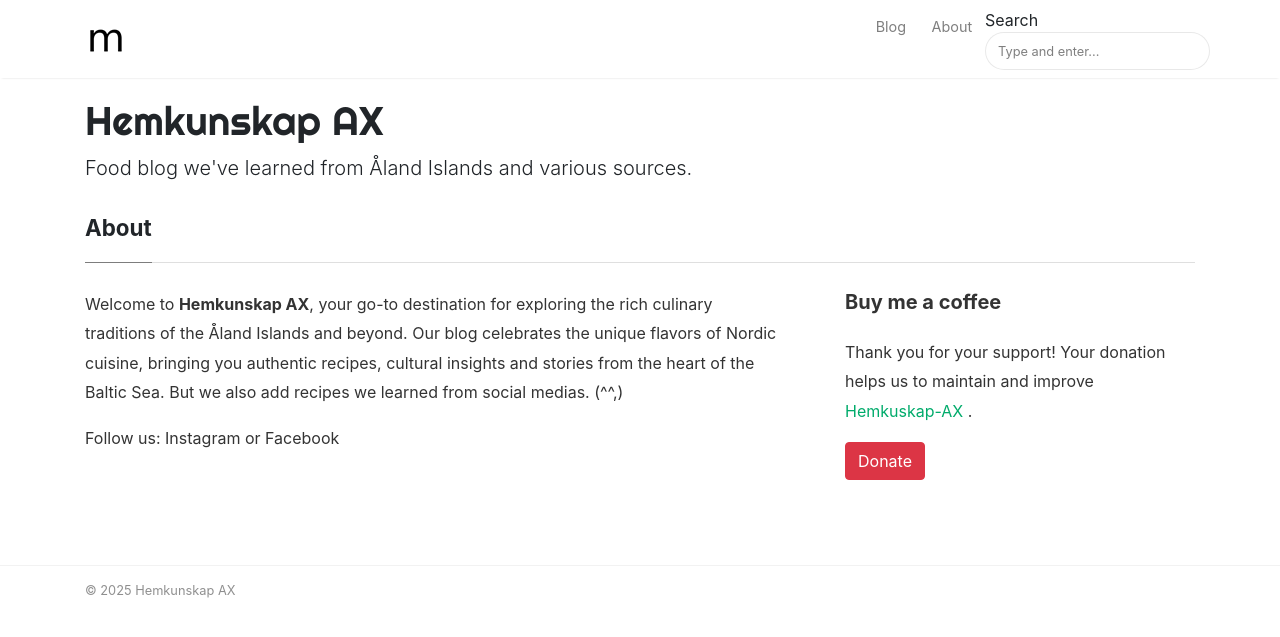
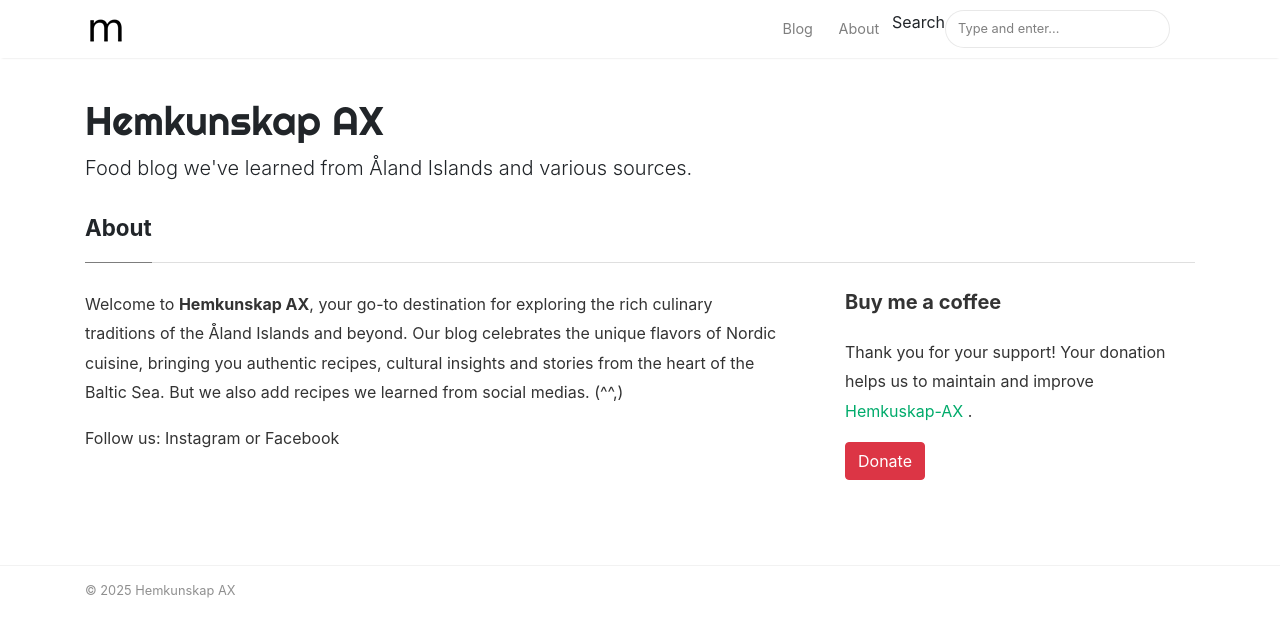
Before and after one commit to hmenorjr/hemkunskap-ax, a Jekyll site: the page built from _pages/about.md, in a window 1280 px wide. Shown: the top 637 px of the page. Built offline with Jekyll 4.4.1, drawn with Linux system fonts in a browser that asks for light colours; nearby versions of some CDN libraries.

Commit message:
Remove the li element in nav

```diff
--- a/_layouts/default.html
+++ b/_layouts/default.html
@@ -63,7 +63,7 @@
                 <a class="nav-link" href="{{ site.baseurl }}/about">About</a>
                 </li>
 
-                <li>Search {% include search-lunr.html %}</li>
+                Search {% include search-lunr.html %}
 
             </ul>
 
```
